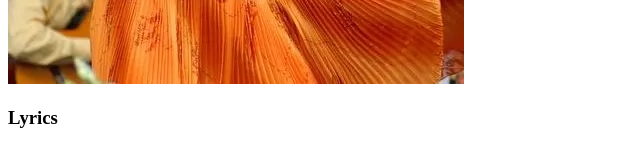
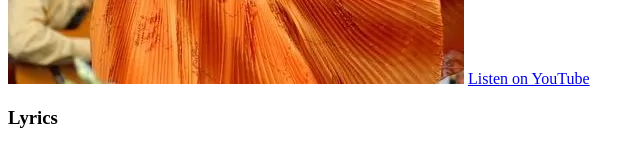
Before and after one commit to stefanzero/el-pescador, a plain HTML site: page index.html in a window 1280 px wide. Shown: the part 643-794 px from the top of the page, without its empty margins (0-644 px from the left). Drawn offline with Linux system fonts and the light colour scheme.

Commit message:
Update index.html

```diff
--- a/index.html
+++ b/index.html
@@ -10,6 +10,7 @@
     <h1>El pescador</h1>
                 <h2>By Toto la Momposina</h2>
                 <img src="toto la mompina portrait.jpeg" alt="toto la momposina portrait">
+                <a href="https://youtu.be/3wN5YcDTx0Y?si=fJCKLUt523ZerwSI">Listen on YouTube</a>
             </header>
     <h3>Lyrics</h3>
     <h4>Verse 1</h4>
```
